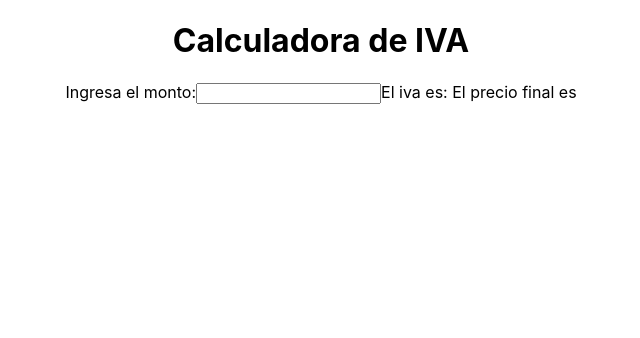
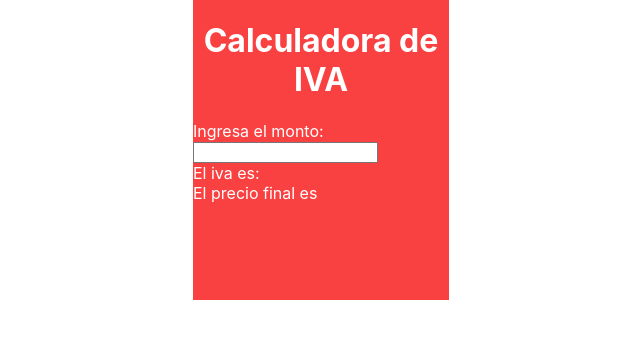
Before and after one commit to 4cidkid/calculadoradeiva, a React (Create React App) app: page / in a window 1280 px wide. Shown: the top 338 px of the page, without its empty margins (319-959 px from the left). Built offline with nearby package versions, Linux system fonts and the light colour scheme.

Commit message:
added conditionaly statement to check if liveMonto exist, if not calculateFinal is undefined and its not rendered.

```diff
--- a/src/Components/Calculadora/Calculadora.js
+++ b/src/Components/Calculadora/Calculadora.js
@@ -1,25 +1,37 @@
-import React, { useState } from 'react'
-import './Calculadora.css'
+import React, { useState } from "react";
+import "./Calculadora.css";
 
-
-
-export default function Calculadora(){
-    const[monto,setMonto] = useState()
-    const[finalPrice, setfinalPrice] = useState()
-    function calculateIva(e){
+export default function Calculadora() {
+  const [monto, setMonto] = useState();
+  const [finalPrice, setfinalPrice] = useState();
+  function calculateIva(e) {
+    if(parseInt(e.target.value) < 0){
+        setMonto('El monto tiene que ser positivo');
+        setfinalPrice('El monto tiene que ser positivo')
+    }else{
         let liveMonto = e.target.value;
         liveMonto = liveMonto * 0.21;
-        let calculateFinal = parseInt(e.target.value) + liveMonto
-        setMonto(liveMonto)
-        setfinalPrice(calculateFinal)
+        let calculateFinal = liveMonto? parseInt(e.target.value) + liveMonto:undefined
+        setMonto(liveMonto);
+        setfinalPrice(calculateFinal);
     }
-    return(
+  }
+  return (
+    <div className="calculadora">
+      <div className="calculadora-container">
+        <h1 id="main-title">Calculadora de IVA</h1>
         <div>
-            <h1>Calculadora de IVA</h1>
-            <label htmlFor='monto'>Ingresa el monto:</label>
-            <input id='monto' name='monto' type="number" onChange={calculateIva} />
-            <label>El iva es: {monto !== 0 ? monto : undefined}</label>
-            <label>El precio final es {finalPrice}</label>
+          <label htmlFor="monto">Ingresa el monto:</label>
+          <input
+            id="monto"
+            name="monto"
+            type="number"
+            onChange={calculateIva}
+          />
         </div>
-    )
+        <label>El iva es: {monto !== 0 ? monto : undefined}</label>
+        <label>El precio final es {finalPrice}</label>
+      </div>
+    </div>
+  );
 }
```
